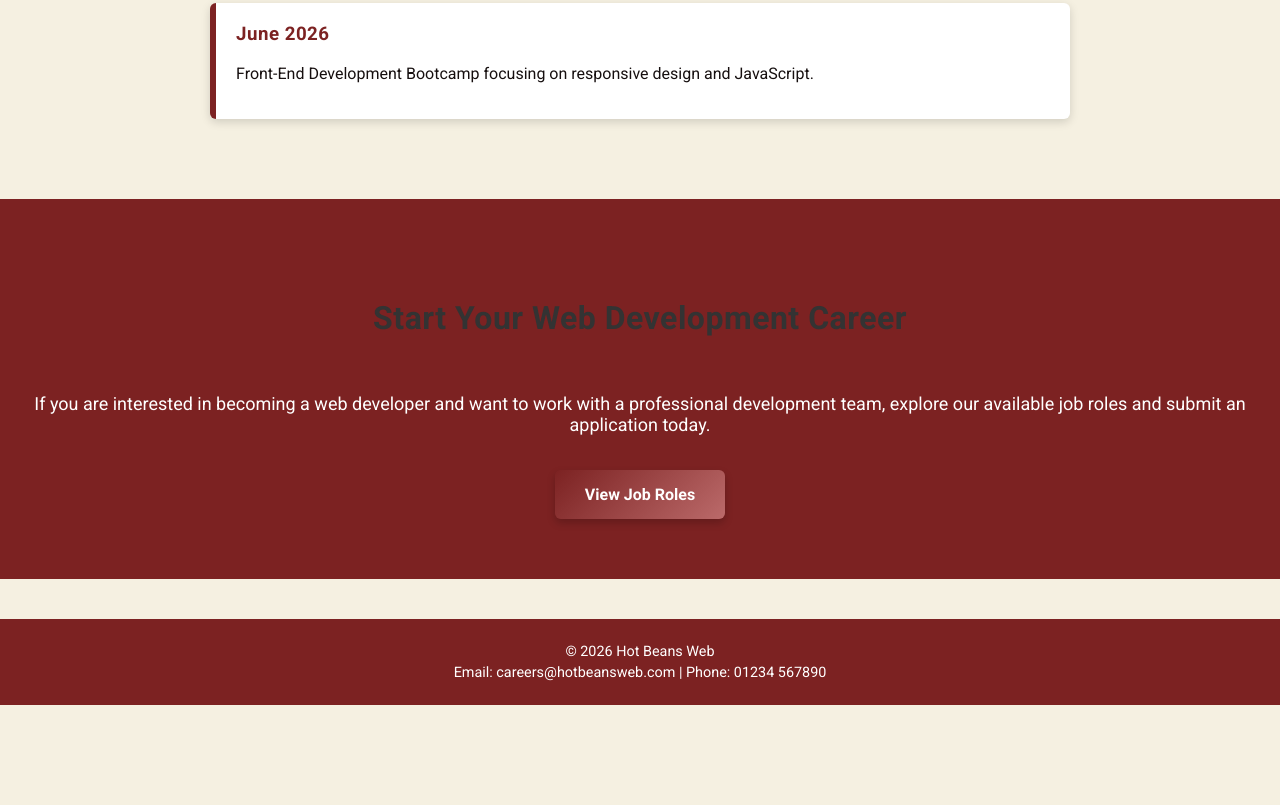
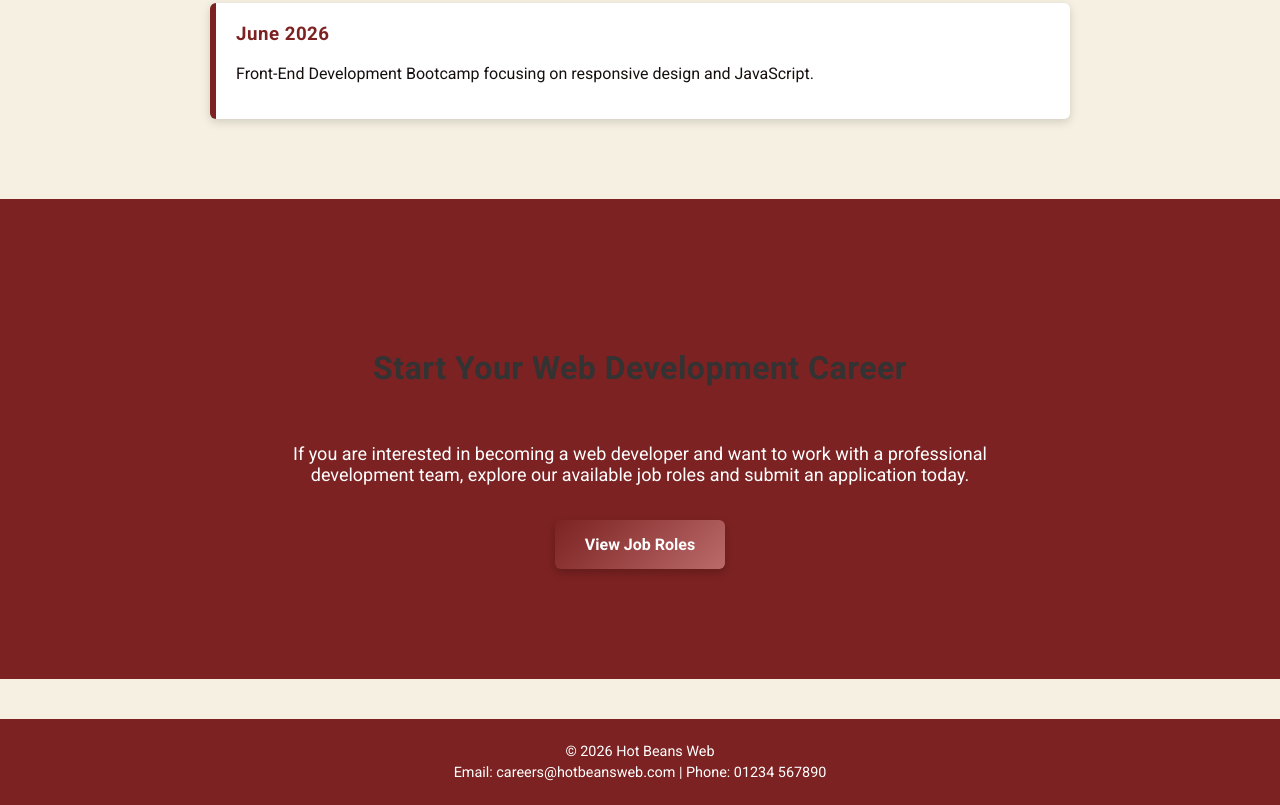
Before and after one commit to twinkal114/HotBeansNew, a plain HTML site: page events.html in a window 1280 px wide. Shown: the part 1237-2042 px from the top of the page. Before the commit the page ends 1942 px from the top, so only its background shows below. Drawn offline with Linux system fonts and the light colour scheme.

Commit message:
Refactor CSS styles for improved layout and design

```diff
--- a/css/style.css
+++ b/css/style.css
@@ -455,28 +455,27 @@ margin:40px;
 .full-cta {
     background: #7c2222;
     color: white;
-    text-align: center;
+    display: flex;
+    flex-direction: column;      /* stack h2, p, and button vertically */
+    justify-content: center;     /* vertical centering */
+    align-items: center;         /* horizontal centering */
+    text-align: center;          /* center text inside the block */
+    width: 100%;
+    min-height: 60vh;            /* section height (adjustable) */
     padding: 60px 20px;
-    display: flex;
-    flex-direction: column;
-    align-items: center;
-    justify-content: center;
-    width: 100%;
     margin-top: 40px;
-
 }
 .full-cta h2 {
     font-size: 32px;
     margin-bottom: 15px;
 }
-
 .full-cta p {
     font-size: 18px;
     margin-bottom: 25px;
+    max-width: 800px;           /* limits line length for readability */
 }
-
 .full-cta .button {
-        padding: 15px 30px; /* make button bigger for CTA */
+    padding: 15px 30px;
     font-size: 16px;
 }
 .role-button{
```
Lines whose indentation alone changed are shown as unchanged.
